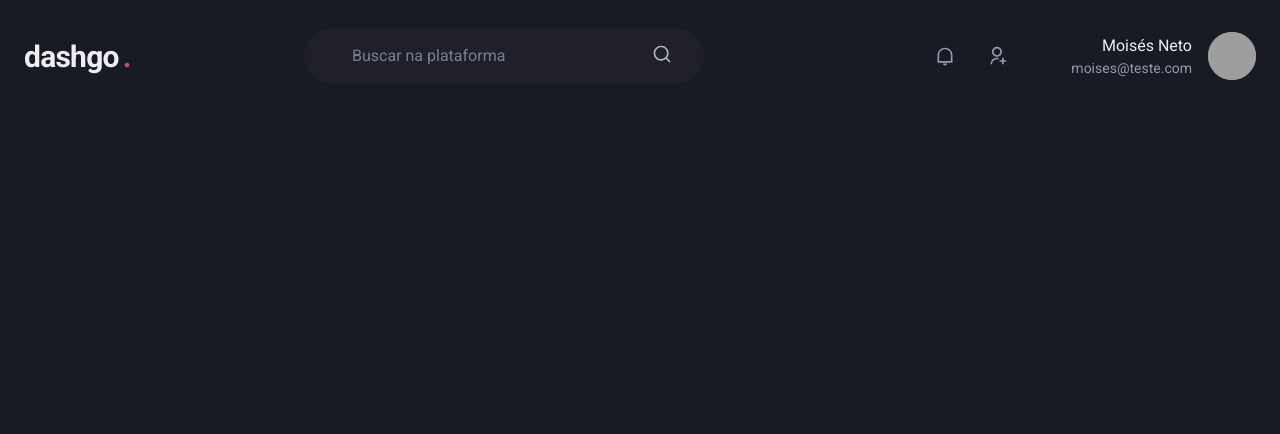
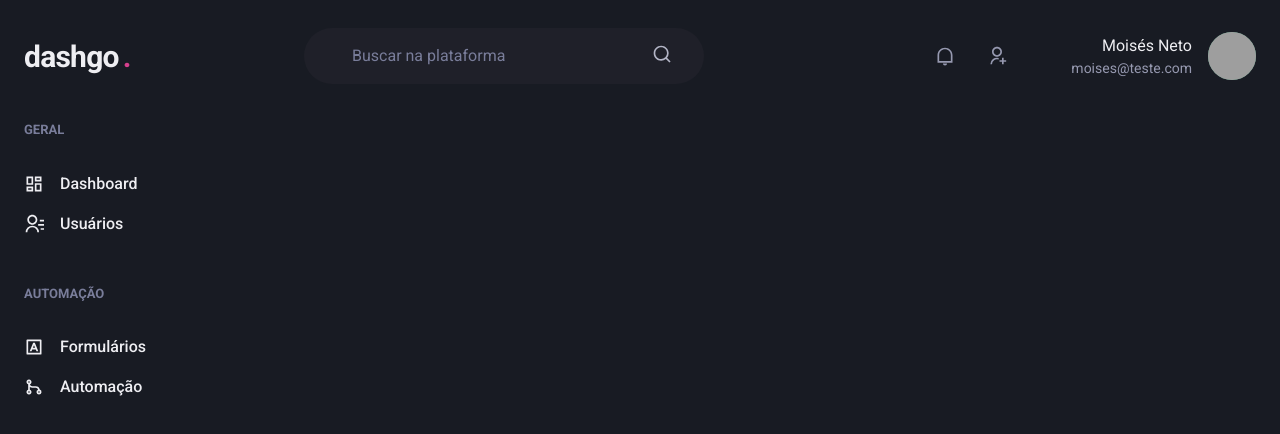
Before and after one commit to moisesnetouou/dashgo-next, a Next.js app: page /dashboard in a window 1280 px wide. Shown: the top 434 px of the page. Built offline with nearby package versions, Linux system fonts and the light colour scheme; grey boxes are pictures that could not be loaded.

Commit message:
feat: Sidebar Component

```diff
--- /dev/null
+++ b/src/components/Sidebar.tsx
@@ -0,0 +1,57 @@
+import { Box, Icon, Link, Stack, Text } from '@chakra-ui/react';
+import {
+  RiContactsLine,
+  RiDashboardLine,
+  RiGitMergeLine,
+  RiInputMethodLine,
+} from 'react-icons/ri';
+
+export function Sidebar() {
+  return (
+    <Box as="aside" w="64" mr="8">
+      <Stack spacing="12" align="flex-start">
+        <Box>
+          <Text fontWeight="bold" color="gray.400" fontSize="small">
+            GERAL
+          </Text>
+          <Stack spacing="4" mt="8" align="stretch">
+            <Link d="flex" alignItems="center">
+              <Icon as={RiDashboardLine} fontSize="20" />
+              <Text ml="4" fontWeight="medium">
+                Dashboard
+              </Text>
+            </Link>
+
+            <Link d="flex" alignItems="center">
+              <Icon as={RiContactsLine} fontSize="20" />
+              <Text ml="4" fontWeight="medium">
+                Usuários
+              </Text>
+            </Link>
+          </Stack>
+        </Box>
+
+        <Box>
+          <Text fontWeight="bold" color="gray.400" fontSize="small">
+            AUTOMAÇÃO
+          </Text>
+          <Stack spacing="4" mt="8" align="stretch">
+            <Link d="flex" alignItems="center">
+              <Icon as={RiInputMethodLine} fontSize="20" />
+              <Text ml="4" fontWeight="medium">
+                Formulários
+              </Text>
+            </Link>
+
+            <Link d="flex" alignItems="center">
+              <Icon as={RiGitMergeLine} fontSize="20" />
+              <Text ml="4" fontWeight="medium">
+                Automação
+              </Text>
+            </Link>
+          </Stack>
+        </Box>
+      </Stack>
+    </Box>
+  );
+}
--- a/src/pages/dashboard.tsx
+++ b/src/pages/dashboard.tsx
@@ -1,5 +1,15 @@
+import { Flex } from '@chakra-ui/react';
 import { Header } from '../components/Header';
+import { Sidebar } from '../components/Sidebar';
 
 export default function Dashboard() {
-  return <Header />;
+  return (
+    <Flex direction="column" h="100vh">
+      <Header />
+
+      <Flex w="100%" my="6" maxW={1480} mx="auto" px="6">
+        <Sidebar />
+      </Flex>
+    </Flex>
+  );
 }
```
